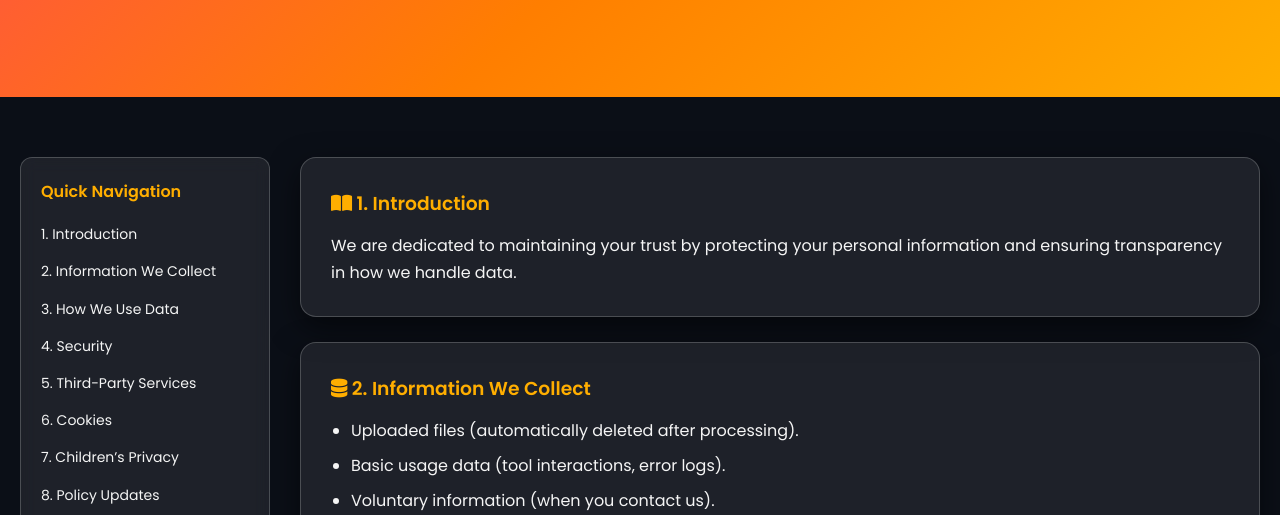
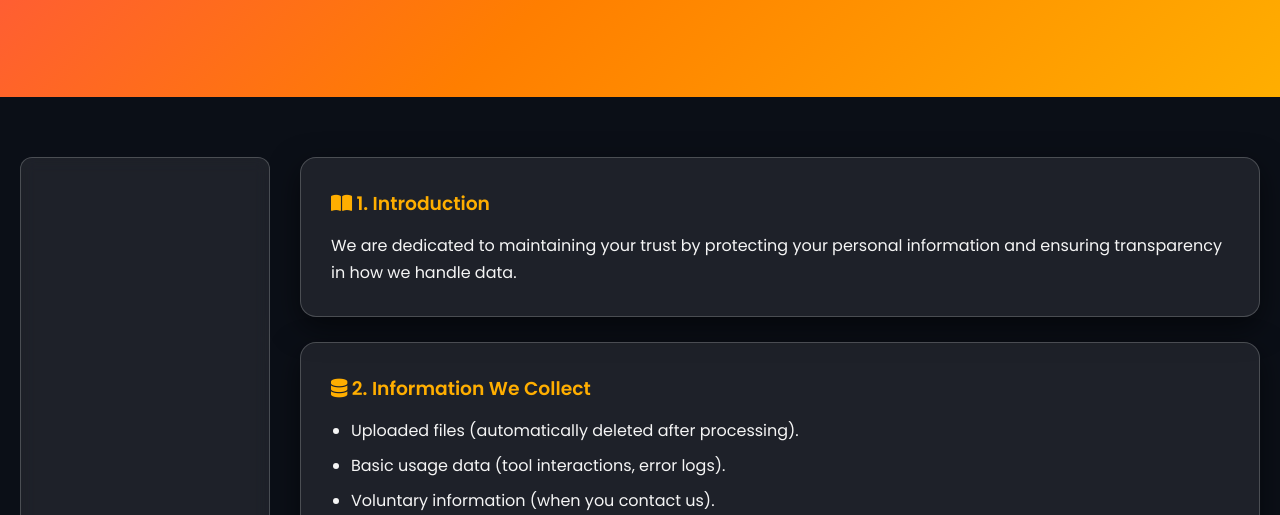
Before and after one commit to ilikepdftools/I-Like-PDF-Tools, a plain HTML site: page privacy-policy.html in a window 1280 px wide. Shown: the part 416-931 px from the top of the page. Drawn offline with Linux system fonts and the light colour scheme.

Commit message:
Update privacy-policy.html

```diff
--- a/privacy-policy.html
+++ b/privacy-policy.html
@@ -155,18 +155,7 @@
   <div class="main-layout">
     <!-- Sidebar -->
     <aside class="sidebar-nav">
-      <h4>Quick Navigation</h4>
-      <ul>
-        <li><a href="#intro">1. Introduction</a></li>
-        <li><a href="#info">2. Information We Collect</a></li>
-        <li><a href="#usage">3. How We Use Data</a></li>
-        <li><a href="#security">4. Security</a></li>
-        <li><a href="#third">5. Third-Party Services</a></li>
-        <li><a href="#cookies">6. Cookies</a></li>
-        <li><a href="#children">7. Children’s Privacy</a></li>
-        <li><a href="#changes">8. Policy Updates</a></li>
-        <li><a href="#contact">9. Contact Us</a></li>
-      </ul>
+
     </aside>
 
     <!-- Content -->
```
